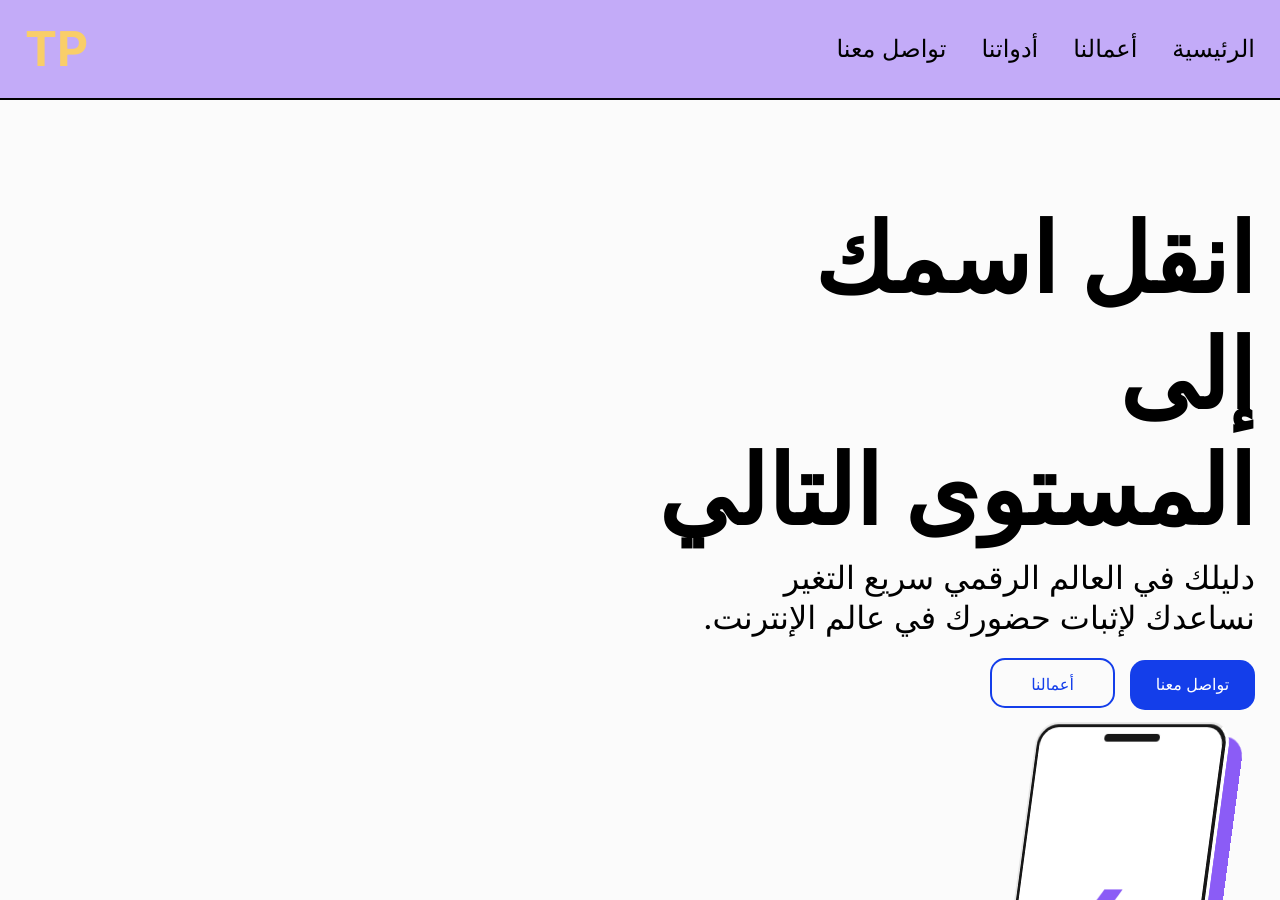
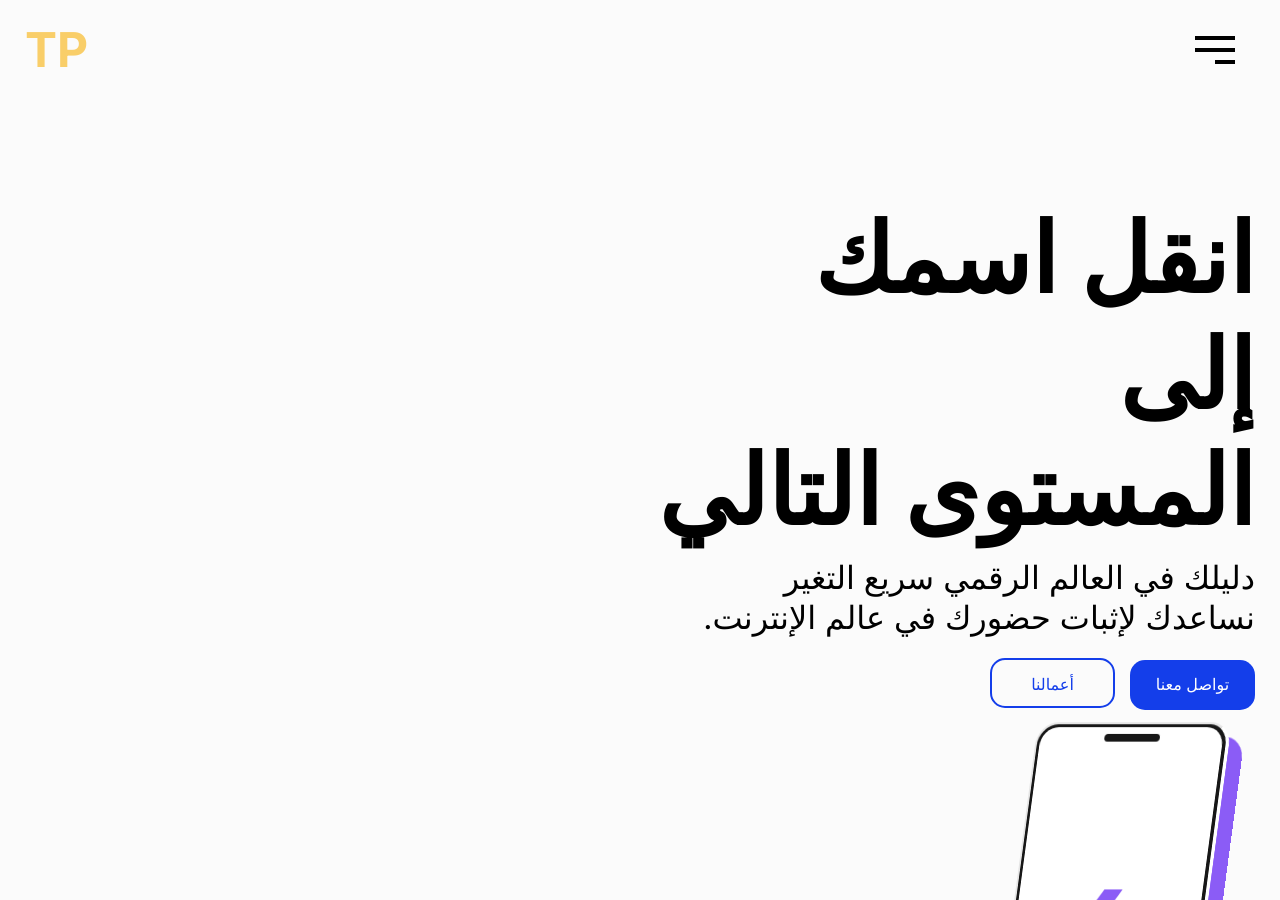
Before and after one commit to Tk-Sb/portfolio-test, a Next.js app: page / in a window 1280 px wide. Built offline with nearby package versions, Linux system fonts and the light colour scheme.

Commit message:
adding menu btn

```diff
--- a/src/app/page.jsx
+++ b/src/app/page.jsx
@@ -9,10 +9,7 @@ export default function App() {
         <>
             <div lang="ar" dir="rtl" className="overflow-y-scroll overflow-x-hidden h-screen md:snap-none md:overflow-auto">
                 <section className="h-screen flex">
-
                     <Home/>
-
-
                 </section>
             </div>
         </>
--- a/src/components/home.jsx
+++ b/src/components/home.jsx
@@ -6,7 +6,7 @@ export default function Home() {
     <div lang="ar" dir="rtl" className="pl-[25px] pr-[25px] md:pt-[100px]">
         <div className="min-w-[310px] min-h-[132px] ">
           <div className="flex flex-col gap-[10px]">
-            <p className="text-[36px] font-bold leading-[44px]  md:text-[96px] md:font-bold md:leading-[116px]">
+            <p className="text-[36px] font-bold leading-[44px] md:text-[96px] md:font-bold md:leading-[116px]">
               انقل اسمك
                 <br/>
                   إلى
--- a/src/components/menu-btn.jsx
+++ b/src/components/menu-btn.jsx
@@ -5,7 +5,10 @@ import { MotionConfig, motion } from "framer-motion";
 
 export default function MenuBtn () {
     return (
-        <div className="grid h-screen place-content-center bg-gradient-to-br from-violet-500 to-indigo-500">
+        <div className="flex justify-between items-center h-[100px] w-[100vw] bg-transparent px-[25px]">
+            <div className="text-[#F9CE69] text-[48px] font-bold">
+                TP
+            </div>
             <AnimatedHamburgerButton />
         </div>
     )
@@ -24,21 +27,21 @@ function AnimatedHamburgerButton () {
                 initial={false}
                 animate={active ? "open" : "closed"}
                 onClick={() => setActive((pv) => !pv)}
-                className="relative h-20 w-20 rounded-full bg-white/0 transition-colors hover:bg-white/20"
+                className="relative h-20 w-20 rounded-full bg-white/0 transition-colors hover:bg-[#8B5CF6] hover:bg-opacity-50"
             >
                 <motion.span
                     variants={VARIANTS.top}
-                    className="absolute h-1 w-10 bg-white"
+                    className="absolute h-1 w-10 bg-black"
                     style={{ y: "-50%", left: "50%", x: "-50%", top: "35%" }}
                 />
                 <motion.span
                     variants={VARIANTS.middle}
-                    className="absolute h-1 w-10 bg-white"
+                    className="absolute h-1 w-10 bg-black"
                     style={{ left: "50%", x: "-50%", top: "50%", y: "-50%" }}
                 />
                 <motion.span
                     variants={VARIANTS.bottom}
-                    className="absolute h-1 w-5 bg-white"
+                    className="absolute h-1 w-5 bg-black"
                     style={{
                     x: "-50%",
                     y: "50%",
--- a/src/components/navbar.jsx
+++ b/src/components/navbar.jsx
@@ -1,16 +1,11 @@
 import Link from "next/link";
+import MenuBtn from "./menu-btn";
 
 
 export default function Navbar() {
-  return (
-    <nav className="absloute p-[25px] flex justify-between items-center h-[100px] md:bg-[#8B5CF680] md:border-b-[2px] border-black">
-        <Link href='#' className="text-[48px] font-bold text-[#F9CE69]">TP</Link>
-        <div className="hidden md:flex items-center justify-end gap-[35px] w-[463px] h-[100px]">
-        <Link href='#' className="text-[24px] font-[400]">تواصل معنا</Link>
-        <Link href='#' className="text-[24px] font-[400]">أدواتنا</Link>
-        <Link href='#' className="text-[24px] font-[400]">أعمالنا</Link>
-        <Link href='#' className="text-[24px] font-[400]">الرئيسية</Link>
-        </div>
-    </nav>
-  )
+    return (
+        <>
+            <MenuBtn></MenuBtn>
+        </>
+    )
 }
```
